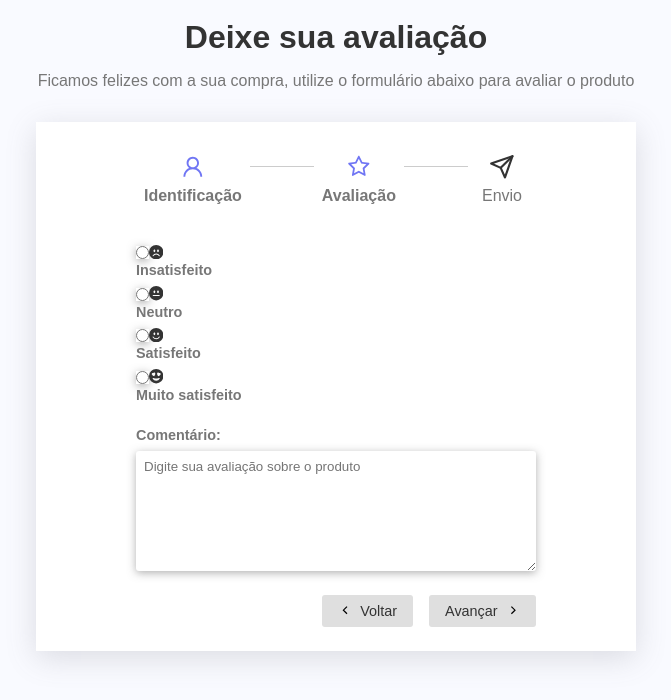
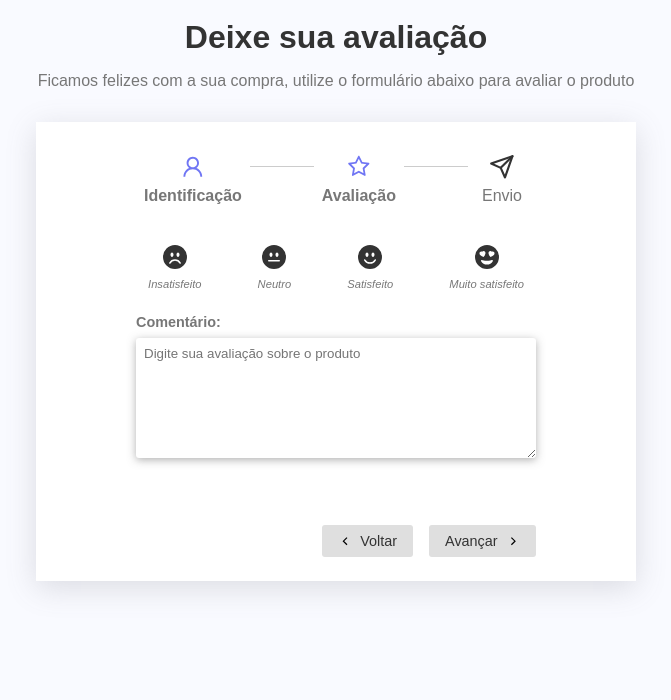
Before and after one commit to TomoriComAncora/formulari_com_etapas_react, a React app in the folder formulario_react/: page / in a window 1280 px wide. Both pictures are taken after typing "Sample", "name@example.com" into the empty fields and a click on the button "Avançar". Shown: the top 700 px of the page, without its empty margins (304-975 px from the left). Built offline with nearby package versions, Linux system fonts and the light colour scheme; the HTML template or start-up script is replaced by a standard one.

Commit message:
FEAT: Estilizaçãp do componente

```diff
--- a/formulario_react/src/components/ReviewForm.css
+++ b/formulario_react/src/components/ReviewForm.css
@@ -1,3 +1,38 @@
 .form-control.score-container{
-    display: flex;
+    flex-direction: row;
+    gap: 2rem;
+    justify-content: space-around;
 }
+
+.score-container svg{
+    font-size: 1.5rem;
+    cursor: pointer;
+    transition: .3s;
+}
+
+.score-container svg:hover{
+    fill: #7076f4;
+}
+
+.score-container input:checked ~ svg{
+    fill: #7076f4;
+}
+
+.radio-container{
+    text-align: center;
+    position: relative;
+}
+
+.radio-container input{
+    opacity: 0;
+    position: absolute;
+    top: 15px;
+    left: 30px;
+}
+
+.radio-container p{
+    font-style: italic;
+    font-weight: 300;
+    font-size: .7rem;
+    margin-top: .4rem;
+}
```
